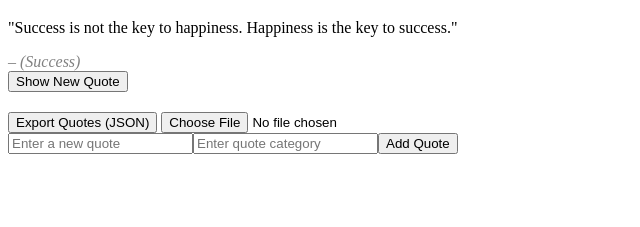
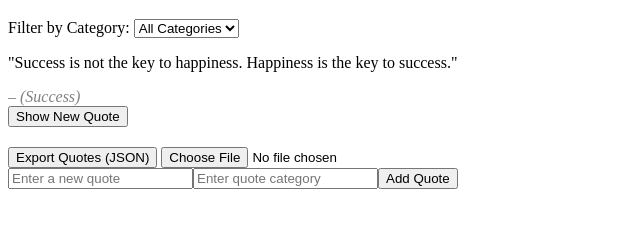
Before and after one commit to SentyVJelmack/alx_fe_javascript, a plain HTML site: page dom-manipulation/index.html in a window 1280 px wide. Shown: the part 61-288 px from the top of the page, without its empty margins (0-640 px from the left). Drawn offline with Linux system fonts and the light colour scheme.

Commit message:
Rebuilt full Dynamic Quote Generator with filtering, localStorage, sessionStorage, import/export

```diff
--- a/dom-manipulation/index.html
+++ b/dom-manipulation/index.html
@@ -7,6 +7,12 @@
 </head>
 <body>
   <h1>Dynamic Quote Generator</h1>
+
+  <!-- Category Filter -->
+  <label for="categoryFilter">Filter by Category:</label>
+  <select id="categoryFilter">
+    <option value="all">All Categories</option>
+  </select>
 
   <!-- Quote display -->
   <div id="quoteDisplay"></div>
--- a/dom-manipulation/script.js
+++ b/dom-manipulation/script.js
@@ -1,5 +1,5 @@
 // ------------------------------
-// Quotes storage (with fallback)
+// Quotes storage
 // ------------------------------
 let quotes = JSON.parse(localStorage.getItem("quotes")) || [
   { text: "The best way to predict the future is to invent it.", category: "Inspiration" },
@@ -12,25 +12,50 @@ const quoteDisplay = document.getElementById("quoteDisplay");
 const newQuoteBtn = document.getElementById("newQuote");
 const exportBtn = document.getElementById("exportQuotes");
 const importFile = document.getElementById("importFile");
+const categoryFilter = document.getElementById("categoryFilter");
 
 // ------------------------------
-// Save & Load with Local Storage
+// Save & Load
 // ------------------------------
 function saveQuotes() {
   localStorage.setItem("quotes", JSON.stringify(quotes));
 }
 
 // ------------------------------
-// Random Quote Display
+// Populate Category Dropdown
+// ------------------------------
+function populateCategories() {
+  categoryFilter.innerHTML = '<option value="all">All Categories</option>';
+  const categories = [...new Set(quotes.map(q => q.category))];
+  categories.forEach(cat => {
+    const option = document.createElement("option");
+    option.value = cat;
+    option.textContent = cat;
+    categoryFilter.appendChild(option);
+  });
+
+  // Restore last selected filter
+  const lastFilter = localStorage.getItem("lastCategoryFilter") || "all";
+  categoryFilter.value = lastFilter;
+}
+
+// ------------------------------
+// Show Random Quote (with filtering)
 // ------------------------------
 function showRandomQuote() {
-  if (quotes.length === 0) {
-    quoteDisplay.innerHTML = "<p>No quotes available. Add some!</p>";
+  let filteredQuotes = quotes;
+  const selectedCategory = categoryFilter.value;
+  if (selectedCategory !== "all") {
+    filteredQuotes = quotes.filter(q => q.category === selectedCategory);
+  }
+
+  if (filteredQuotes.length === 0) {
+    quoteDisplay.innerHTML = "<p>No quotes available in this category.</p>";
     return;
   }
 
-  const randomIndex = Math.floor(Math.random() * quotes.length);
-  const quote = quotes[randomIndex];
+  const randomIndex = Math.floor(Math.random() * filteredQuotes.length);
+  const quote = filteredQuotes[randomIndex];
 
   quoteDisplay.innerHTML = "";
 
@@ -45,7 +70,7 @@ function showRandomQuote() {
   quoteDisplay.appendChild(quoteText);
   quoteDisplay.appendChild(quoteCategory);
 
-  // Save last viewed quote in sessionStorage
+  // Save last viewed quote
   sessionStorage.setItem("lastQuote", JSON.stringify(quote));
 }
 
@@ -56,13 +81,14 @@ function addQuote() {
   const newQuoteText = document.getElementById("newQuoteText").value.trim();
   const newQuoteCategory = document.getElementById("newQuoteCategory").value.trim();
 
-  if (newQuoteText === "" || newQuoteCategory === "") {
+  if (!newQuoteText || !newQuoteCategory) {
     alert("Please enter both a quote and a category!");
     return;
   }
 
   quotes.push({ text: newQuoteText, category: newQuoteCategory });
-  saveQuotes(); // persist
+  saveQuotes();
+  populateCategories();
 
   document.getElementById("newQuoteText").value = "";
   document.getElementById("newQuoteCategory").value = "";
@@ -71,7 +97,15 @@ function addQuote() {
 }
 
 // ------------------------------
-// Dynamically Create Add Quote Form
+// Filter Quotes
+// ------------------------------
+function filterQuotes() {
+  localStorage.setItem("lastCategoryFilter", categoryFilter.value);
+  showRandomQuote();
+}
+
+// ------------------------------
+// Create Add Quote Form
 // ------------------------------
 function createAddQuoteForm() {
   const formContainer = document.createElement("div");
@@ -98,37 +132,32 @@ function createAddQuoteForm() {
 }
 
 // ------------------------------
-// Export Quotes as JSON
+// Export & Import JSON
 // ------------------------------
 function exportQuotes() {
   const blob = new Blob([JSON.stringify(quotes, null, 2)], { type: "application/json" });
   const url = URL.createObjectURL(blob);
-
   const link = document.createElement("a");
   link.href = url;
   link.download = "quotes.json";
   link.click();
-
   URL.revokeObjectURL(url);
 }
 
-// ------------------------------
-// Import Quotes from JSON File
-// ------------------------------
 function importFromJsonFile(event) {
   const fileReader = new FileReader();
   fileReader.onload = function (e) {
     try {
       const importedQuotes = JSON.parse(e.target.result);
-
       if (Array.isArray(importedQuotes)) {
         quotes.push(...importedQuotes);
         saveQuotes();
+        populateCategories();
         alert("Quotes imported successfully!");
       } else {
         alert("Invalid JSON format. Must be an array of quotes.");
       }
-    } catch (err) {
+    } catch {
       alert("Error parsing JSON file.");
     }
   };
@@ -141,13 +170,14 @@ function importFromJsonFile(event) {
 newQuoteBtn.addEventListener("click", showRandomQuote);
 exportBtn.addEventListener("click", exportQuotes);
 importFile.addEventListener("change", importFromJsonFile);
+categoryFilter.addEventListener("change", filterQuotes);
 
 // ------------------------------
 // Init
 // ------------------------------
 createAddQuoteForm();
+populateCategories();
 
-// Load last quote from sessionStorage if exists
 const lastQuote = sessionStorage.getItem("lastQuote");
 if (lastQuote) {
   const parsedQuote = JSON.parse(lastQuote);
```
